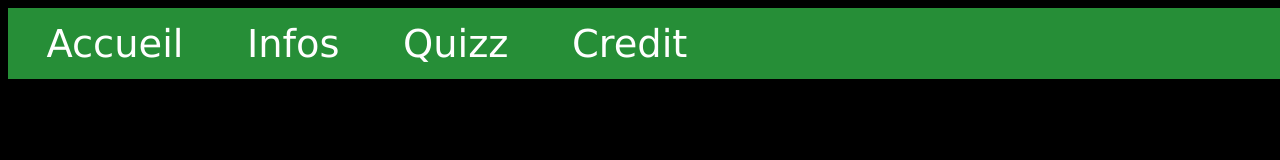
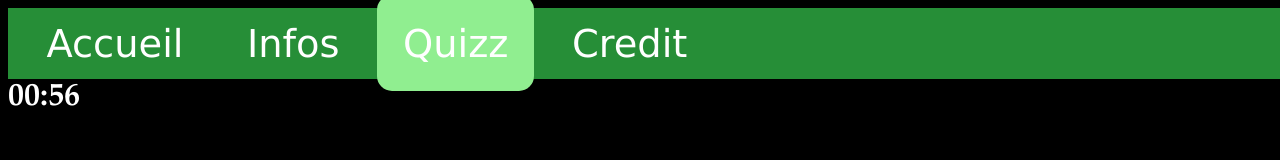
Before and after one commit to Miroredge/NDLI_2022, a plain HTML site: page Site/Quizz/Quizz.html in a window 1280 px wide. Drawn offline with Linux system fonts and the light colour scheme.

Commit message:
css timer

```diff
--- a/Site/style.css
+++ b/Site/style.css
@@ -31,3 +31,16 @@ body {
     padding: 2vw;
     border: none;
 }
+
+.active {
+    background: lightgreen;
+    color: white;
+    border-radius: 15px;
+}
+
+#timer {
+    color: var(--nav-fg);
+    font-weight: bold;
+    font-weight: 2em;
+    font-size: 2em;
+}
```
Also changed, not shown: Site/Quizz/Quizz.html (line endings or trailing spaces).
